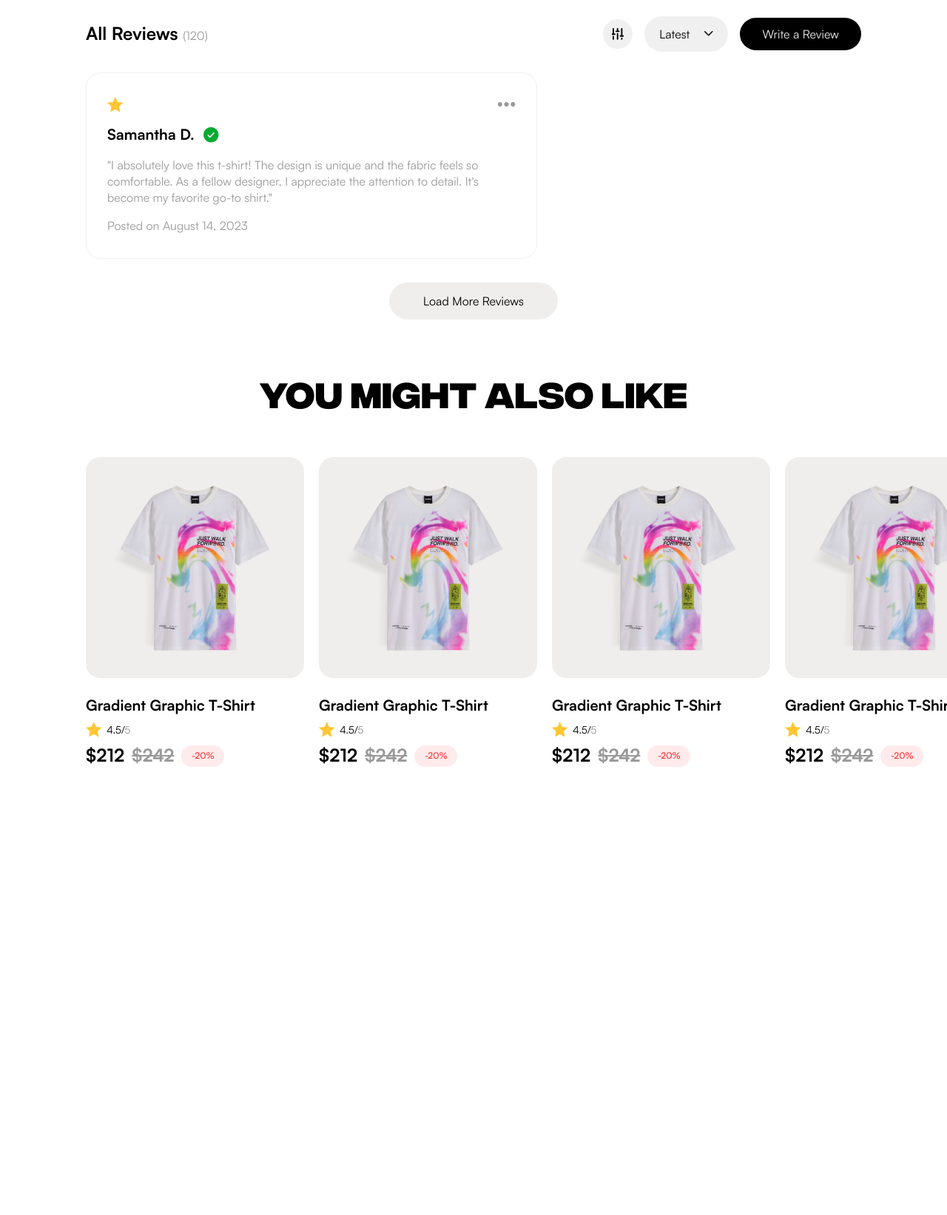
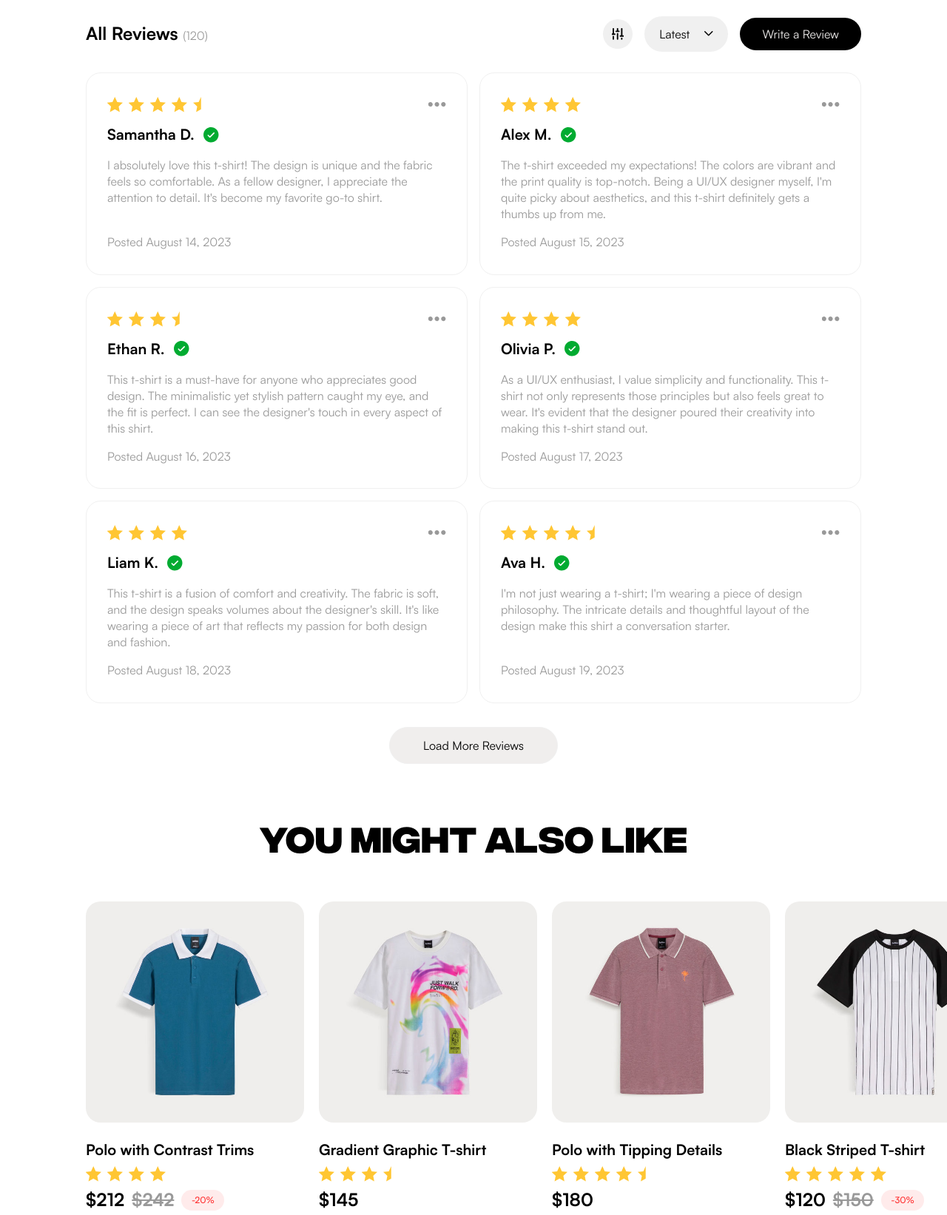
Before and after one commit to quocnva-09/shopco-html, a website: page src/product-review.html in a window 1280 px wide. Shown: the part 80-1723 px from the top of the page at 74% size. Before the commit the page ends 1135 px from the top, so only its background shows below. Drawn offline with Linux system fonts and the light colour scheme.

Commit message:
ex4: filter, tab

```diff
--- a/gulpfile.js
+++ b/gulpfile.js
@@ -5,11 +5,8 @@ const sourcemaps = require('gulp-sourcemaps');
 
 function buildStyles() {
   return src('src/scss/**/*.scss')
-    //tạo sourcemap để tracking scss
-    .pipe(sourcemaps.init())
     //compress scss to css
     .pipe(sass({ outputStyle: 'compressed' }).on('error', sass.logError))
-    .pipe(sourcemaps.write('.'))
     //export ra folder build/css
     .pipe(dest('build/css'));
 }
--- /dev/null
+++ b/src/assets/data/products.json
@@ -0,0 +1,64 @@
+[
+    {
+        "id": 1,
+        "name": "Polo with Contrast Trims",
+        "image": "assets/images/pic-polo-with-contrast-trims.jpg",
+        "rating": 4.0,
+        "price": 212,
+        "oldPrice": 242,
+        "discount": "-20%"
+    },
+    {
+        "id": 2,
+        "name": "Gradient Graphic T-shirt",
+        "image": "assets/images/pic-gradient-graphic-t-shirt.jpg",
+        "rating": 3.5,
+        "price": 145
+    },
+    {
+        "id": 3,
+        "name": "Polo with Tipping Details",
+        "image": "assets/images/pic-polo-with-tipping-detail.jpg",
+        "rating": 4.5,
+        "price": 180
+    },
+    {
+        "id": 4,
+        "name": "Black Striped T-shirt",
+        "image": "assets/images/pic-black-sctrip-t-shirt.jpg",
+        "rating": 5.0,
+        "price": 120,
+        "oldPrice": 150,
+        "discount": "-30%"
+    },
+    {
+        "id": 5,
+        "name": "Polo man",
+        "image": "assets/images/pic-polo-with-contrast-trims.jpg",
+        "rating": 5.0,
+        "price": 120,
+        "oldPrice": 150,
+        "discount": "-30%"
+    },
+    {
+        "id": 6,
+        "name": "Wonderful T-Shirt",
+        "image": "assets/images/pic-gradient-graphic-t-shirt.jpg",
+        "rating": 4.0,
+        "price": 145
+    },
+    {
+        "id": 7,
+        "name": "Polo Details",
+        "image": "assets/images/pic-polo-with-tipping-detail.jpg",
+        "rating": 4.5,
+        "price": 500
+    },
+    {
+        "id": 8,
+        "name": "Black T-shirt",
+        "image": "assets/images/pic-black-sctrip-t-shirt.jpg",
+        "rating": 5.0,
+        "price": 120
+    }
+]
--- /dev/null
+++ b/src/assets/data/reviews.json
@@ -0,0 +1,44 @@
+[
+    {
+        "id": 1,
+        "name": "Samantha D.",
+        "rating": 4.5,
+        "comment": "I absolutely love this t-shirt! The design is unique and the fabric feels so comfortable. As a fellow designer, I appreciate the attention to detail. It's become my favorite go-to shirt.",
+        "date": "August 14, 2023"
+    },
+    {
+        "id": 2,
+        "name": "Alex M.",
+        "rating": 4.0,
+        "comment": "The t-shirt exceeded my expectations! The colors are vibrant and the print quality is top-notch. Being a UI/UX designer myself, I'm quite picky about aesthetics, and this t-shirt definitely gets a thumbs up from me.",
+        "date": "August 15, 2023"
+    },
+    {
+        "id": 3,
+        "name": "Ethan R.",
+        "rating": 3.5,
+        "comment": "This t-shirt is a must-have for anyone who appreciates good design. The minimalistic yet stylish pattern caught my eye, and the fit is perfect. I can see the designer's touch in every aspect of this shirt.",
+        "date": "August 16, 2023"
+    },
+    {
+        "id": 4,
+        "name": "Olivia P.",
+        "rating": 4.0,
+        "comment": "As a UI/UX enthusiast, I value simplicity and functionality. This t-shirt not only represents those principles but also feels great to wear. It's evident that the designer poured their creativity into making this t-shirt stand out.",
+        "date": "August 17, 2023"
+    },
+    {
+        "id": 5,
+        "name": "Liam K.",
+        "rating": 4.0,
+        "comment": "This t-shirt is a fusion of comfort and creativity. The fabric is soft, and the design speaks volumes about the designer's skill. It's like wearing a piece of art that reflects my passion for both design and fashion.",
+        "date": "August 18, 2023"
+    },
+    {
+        "id": 6,
+        "name": "Ava H.",
+        "rating": 4.5,
+        "comment": "I'm not just wearing a t-shirt; I'm wearing a piece of design philosophy. The intricate details and thoughtful layout of the design make this shirt a conversation starter.",
+        "date": "August 19, 2023"
+    }
+]
--- /dev/null
+++ b/src/js/product-review.js
@@ -0,0 +1,156 @@
+function processTabs() {
+  const tabs = document.querySelectorAll(".tabs__item");
+  const tabContents = document.querySelectorAll(".js-tab-content");
+
+  tabs.forEach((tab) => {
+    tab.addEventListener("click", () => {
+      tabs.forEach((t) => {
+        t.classList.remove("tabs__item--active");
+      });
+      tab.classList.add("tabs__item--active");
+      tabContents.forEach((tabContent) => {
+        tabContent.style.display = "none";
+      });
+      const targetId = tab.getAttribute("data-tab");
+      document.getElementById(targetId).style.display = "block";
+    });
+  });
+}
+
+function processFilter() {
+  const filter = document.getElementById("js-btn-filter");
+  const rating = [4, 3, 2, 1];
+  const menu = filter.firstElementChild;
+  menu.style.display = "none";
+
+  if (menu.innerHTML === "") {
+    rating.forEach((numRating) => {
+      let stars = "";
+      for (let i = 0; i < numRating; i++) {
+        stars += '<span class="rating__star"></span>';
+      }
+      menu.innerHTML += `
+            <div class="rating-row" data-rating="${numRating}">
+                <div class="rating">${stars}</div>
+            </div>
+            `;
+    });
+  }
+
+  const ratingRows = document.querySelectorAll(".rating-row");
+  ratingRows.forEach((ratingRow) => {
+    ratingRow.addEventListener("click", () => {
+      const selectedRating = Number(ratingRow.getAttribute("data-rating"));
+      showReviews(selectedRating);
+      menu.style.display = "none";
+      ratingRow.stopPropagation();
+    });
+  });
+
+  filter.addEventListener("click", () => {
+    if (menu.style.display === "flex") {
+      menu.style.display = "none";
+    } else {
+      menu.style.display = "flex";
+    }
+  });
+}
+
+async function showReviews(filterRating = 0) {
+  let reviews = await fetch("./assets/data/reviews.json").then((response) =>
+    response.json(),
+  );
+
+  switch (filterRating) {
+    case 4:
+      reviews = reviews.filter((review) => Math.floor(review.rating) === 4);
+      break;
+    case 3:
+      reviews = reviews.filter((review) => Math.floor(review.rating) === 3);
+      break;
+    case 2:
+      reviews = reviews.filter((review) => Math.floor(review.rating) === 2);
+      break;
+    case 1:
+      reviews = reviews.filter((review) => Math.floor(review.rating) === 1);
+      break;
+    default:
+      break;
+  }
+
+  const reviewContainer = document.getElementById("js-reviews-grid");
+  reviewContainer.innerHTML = "";
+  reviews.forEach((review) => {
+    reviewContainer.innerHTML += `
+        <div class="review-card">
+          <div class="review-card__header">
+            <div class="rating-row">
+                <div class="rating">${renderRating(review.rating)}</div>
+            </div>
+            <button class="review-card__menu"></button>
+          </div>
+          <div class="review-card__author">
+            ${review.name}
+            <span class="verified-icon"></span>
+          </div>
+          <p class="review-card__text">${review.comment}</p>
+          <time class="review-card__date">Posted ${review.date}</time>
+        </div>
+        `;
+  });
+}
+
+function renderRating(rating) {
+  let stars = "";
+  while (rating > 0) {
+    if (rating >= 1) {
+      stars += '<span class="rating__star"></span>';
+      rating -= 1;
+    } else {
+      stars += '<span class="rating__star--half"></span>';
+      rating -= 0.5;
+    }
+  }
+  return stars;
+}
+
+async function showProducts() {
+  let products = await fetch("./assets/data/products.json").then((response) =>
+    response.json(),
+  );
+  const productContainer = document.getElementById("js-related-products");
+  let htmlContent = "";
+  products.forEach((product) => {
+    let oldPrice = product.oldPrice
+      ? `<span class="product-card__price--old">$${product.oldPrice}</span>`
+      : "";
+    let discount = product.discount
+      ? `<span class="product-card__price--discount">${product.discount}</span>`
+      : "";
+
+    htmlContent += `
+			<div class="product-card">
+				<figure class="product-card__image">
+					<img src="${product.image}" alt="${product.name}">
+				</figure>
+				<h3 class="product-card__name">${product.name}</h3>
+				<div class="product-card__rating">
+					<div class="rating">${renderRating(product.rating)}</div>
+				</div>
+				<div class="product-card__price">
+					<span class="product-card__price--current">$${product.price}</span>
+					${oldPrice}
+					${discount}
+				</div>
+			</div>
+			`;
+  });
+  productContainer.innerHTML = htmlContent;
+}
+
+document.addEventListener("DOMContentLoaded", () => {
+  processTabs();
+  processFilter();
+  showReviews();
+  showProducts();
+});
--- a/src/product-review.html
+++ b/src/product-review.html
@@ -11,116 +11,53 @@
 <body>
   <div class="container">
     <nav class="tabs">
-      <section class="tabs__item">Product Details</section>
-      <section class="tabs__item tabs__item--active">Rating & Reviews</section>
-      <section class="tabs__item">FAQs</section>
+      <section class="tabs__item" data-tab="js-details">Product Details</section>
+      <section class="tabs__item tabs__item--active" data-tab="js-reviews">Rating & Reviews</section>
+      <section class="tabs__item" data-tab="js-faqs">FAQs</section>
     </nav>
 
+    <section class="details js-tab-content tab-content" id="js-details">
+      <div class="tab-content__header">
+        <h2 class="tab-content__title">
+          Product Details
+        </h2>
+      </div>
+    </section>
 
-    <section class="reviews">
-      <header class="reviews__header">
-        <h2 class="reviews__title">
+    <section class="reviews js-tab-content tab-content" id="js-reviews">
+      <header class="tab-content__header">
+        <h2 class="tab-content__title">
           All Reviews <span class="reviews__count">(120)</span>
         </h2>
         <div class="reviews__actions">
-          <button class="btn btn--filter"></button>
+          <button class="btn btn--filter" id="js-btn-filter">
+            <div class="btn--filter__menu"></div>
+          </button>
           <div class="select-dropdown">Latest</div>
           <button class="btn btn--write-review">Write a Review</button>
         </div>
       </header>
 
-      <div class="reviews__grid">
-        <div class="review-card">
-          <div class="review-card__header">
-            <div class="review-card__rating"></div>
-            <button class="review-card__menu"></button>
-          </div>
-          <div class="review-card__author">
-            Samantha D.
-            <span class="review-card__verified-icon"></span>
-          </div>
-          <p class="review-card__text">"I absolutely love this t-shirt! The design is unique and the fabric feels so
-            comfortable. As a fellow designer, I appreciate the attention to detail. It's become my favorite go-to
-            shirt."</p>
-          <time class="review-card__date">Posted on August 14, 2023</time>
-        </div>
+      <div class="reviews__grid" id="js-reviews-grid">
       </div>
       <button class="btn btn--load-more">Load More Reviews</button>
     </section>
 
+    <section class="faqs js-tab-content tab-content" id="js-faqs">
+      <div class="tab-content__header">
+        <h2 class="tab-content__title">
+          Frequently Asked Questions
+        </h2>
+      </div>
+    </section>
+
     <section class="related-products">
       <h2 class="related-products__title">YOU MIGHT ALSO LIKE</h2>
-      <div class="related-products__list">
-        <!-- Card 1 -->
-        <div class="product-card">
-          <figure class="product-card__image">
-            <img src="assets/images/pic-gradient-graphic-t-shirt.jpg" alt="Gradient Graphic T-Shirt">
-          </figure>
-          <h3 class="product-card__name">Gradient Graphic T-Shirt</h3>
-          <div class="product-card__rating">
-            <span class="product-card__rating--start"></span>
-            <p>4.5/<span>5</span></p>
-          </div>
-          <div class="product-card__price">
-            <span class="product-card__price--current">$212</span>
-            <span class="product-card__price--old">$242</span>
-            <span class="product-card__price--discount">-20%</span>
-          </div>
-        </div>
-
-        <!-- Card 2 -->
-        <div class="product-card">
-          <figure class="product-card__image">
-            <img src="assets/images/pic-gradient-graphic-t-shirt.jpg" alt="Gradient Graphic T-Shirt">
-          </figure>
-          <h3 class="product-card__name">Gradient Graphic T-Shirt</h3>
-          <div class="product-card__rating">
-            <span class="product-card__rating--start"></span>
-            <p>4.5/<span>5</span></p>
-          </div>
-          <div class="product-card__price">
-            <span class="product-card__price--current">$212</span>
-            <span class="product-card__price--old">$242</span>
-            <span class="product-card__price--discount">-20%</span>
-          </div>
-        </div>
-
-        <!-- Card 3 -->
-        <div class="product-card">
-          <figure class="product-card__image">
-            <img src="assets/images/pic-gradient-graphic-t-shirt.jpg" alt="Gradient Graphic T-Shirt">
-          </figure>
-          <h3 class="product-card__name">Gradient Graphic T-Shirt</h3>
-          <div class="product-card__rating">
-            <span class="product-card__rating--start"></span>
-            <p>4.5/<span>5</span></p>
-          </div>
-          <div class="product-card__price">
-            <span class="product-card__price--current">$212</span>
-            <span class="product-card__price--old">$242</span>
-            <span class="product-card__price--discount">-20%</span>
-          </div>
-        </div>
-
-        <!-- Card 4 -->
-        <div class="product-card">
-          <figure class="product-card__image">
-            <img src="assets/images/pic-gradient-graphic-t-shirt.jpg" alt="Gradient Graphic T-Shirt">
-          </figure>
-          <h3 class="product-card__name">Gradient Graphic T-Shirt</h3>
-          <div class="product-card__rating">
-            <span class="product-card__rating--start"></span>
-            <p>4.5/<span>5</span></p>
-          </div>
-          <div class="product-card__price">
-            <span class="product-card__price--current">$212</span>
-            <span class="product-card__price--old">$242</span>
-            <span class="product-card__price--discount">-20%</span>
-          </div>
-        </div>
+      <div class="related-products__list" id="js-related-products">
       </div>
     </section>
   </div>
+  <script src="js/product-review.js"></script>
 
 </body>
 
--- a/src/scss/base/_helpers.scss
+++ b/src/scss/base/_helpers.scss
@@ -1,4 +1,4 @@
-@use '../abstracts';
+@use "../abstracts" as *;
 
 // -----------------------------------------------------------------------------
 // This file contains CSS helper classes.
@@ -9,7 +9,7 @@
  */
 .clearfix::after {
   clear: both;
-  content: '';
+  content: "";
   display: table;
 }
 
@@ -20,7 +20,7 @@
  * 3. Leave some space on the edges, especially valuable on small screens
  */
 .container {
-  max-width: abstracts.$max-width;
+  max-width: $max-width;
   /* 1 */
   margin-left: auto;
   /* 2 */
@@ -62,3 +62,40 @@
   position: absolute;
   width: 1px;
 }
+
+.rating-row {
+  @include flex-center;
+  justify-content: flex-start;
+  gap: $base-spacing * 0.5;
+  cursor: pointer;
+
+  &:hover {
+    opacity: 0.6;
+  }
+}
+
+.rating {
+  @include flex-center;
+  gap: $base-spacing * 0.5;
+
+  &__star {
+    display: block;
+    width: 21px;
+    height: 21px;
+    background: $icn-star;
+  }
+
+  &__star--half {
+    display: block;
+    width: 11px;
+    height: 21px;
+    background: $icn-half-star;
+  }
+}
+
+.verified-icon {
+  background: $icn-tick;
+  margin-left: 4px;
+  width: 21px;
+  height: 21px;
+}
--- a/src/scss/components/_tabs.scss
+++ b/src/scss/components/_tabs.scss
@@ -1,4 +1,4 @@
-@use '../abstracts' as *;
+@use "../abstracts" as *;
 
 .tabs {
   @include flex-center(row);
@@ -6,13 +6,15 @@
   border-bottom: 1px solid $grey-color;
 
   &__item {
-    min-width: 414px;
+    max-width: 414px;
     height: auto;
     @include flex-center;
     font-size: 20px;
+    cursor: pointer;
     color: $text-muted;
     padding-bottom: 20px;
     position: relative;
+    flex: 1;
 
     &--active {
       color: $text-color;
--- /dev/null
+++ b/src/scss/layout/_details.scss
@@ -0,0 +1,5 @@
+@use '../abstracts' as *;
+
+.details {
+  display: none;
+}
--- /dev/null
+++ b/src/scss/layout/_faqs.scss
@@ -0,0 +1,5 @@
+@use '../abstracts' as *;
+
+.faqs {
+  display: none;
+}
--- a/src/scss/layout/_reviews.scss
+++ b/src/scss/layout/_reviews.scss
@@ -1,22 +1,6 @@
-@use '../abstracts' as *;
+@use "../abstracts" as *;
 
 .reviews {
-    max-width: 100%;
-    margin: 24px auto;
-    display: grid;
-    grid-template-columns: 1fr;
-    gap: $base-spacing;
-
-    &__header {
-        @include flex-center(row);
-        justify-content: space-between;
-    }
-
-    &__title {
-        font-size: 24px;
-        font-weight: 700;
-    }
-
   &__count {
     font-size: 16px;
     font-weight: 400;
@@ -26,5 +10,11 @@
   &__actions {
     @include flex-center(row);
     gap: $base-spacing;
+    position: relative;
+  }
+
+  &__grid {
+    @include grid-layout(2, 1fr);
+    gap: $base-spacing;
   }
 }
--- /dev/null
+++ b/src/scss/layout/_tab-content.scss
@@ -0,0 +1,19 @@
+@use '../abstracts' as *;
+
+.tab-content {
+  max-width: 100%;
+  margin: 24px auto;
+  display: grid;
+  grid-template-columns: 1fr;
+  gap: $base-spacing;
+
+  &__header {
+    @include flex-center(row);
+    justify-content: space-between;
+  }
+
+  &__title {
+    font-size: 24px;
+    font-weight: 700;
+  }
+}
--- a/src/scss/main.scss
+++ b/src/scss/main.scss
@@ -14,6 +14,9 @@
 @use 'layout/header';
 @use 'layout/reviews';
 @use 'layout/related-products';
+@use 'layout/tab-content';
+@use 'layout/faqs';
+@use 'layout/details';
 
 // 4. Components
 @use 'components/button';
```
Also changed, not shown: src/scss/components/_button.scss (+17 -1 lines), src/scss/components/_review-card.scss (+1 -8 lines), build/css/main.css, de_4.jpg (added), 3 other files. Lines whose indentation alone changed are shown as unchanged.
